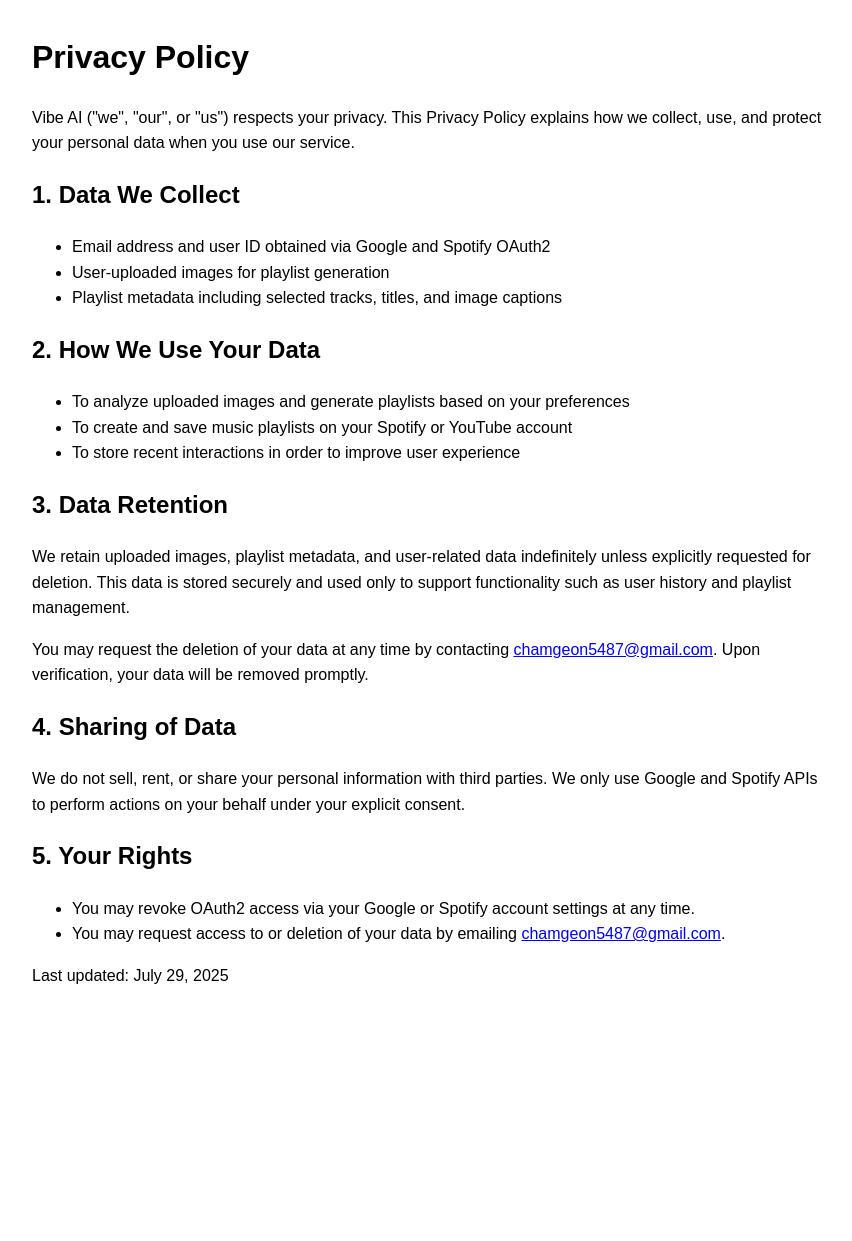
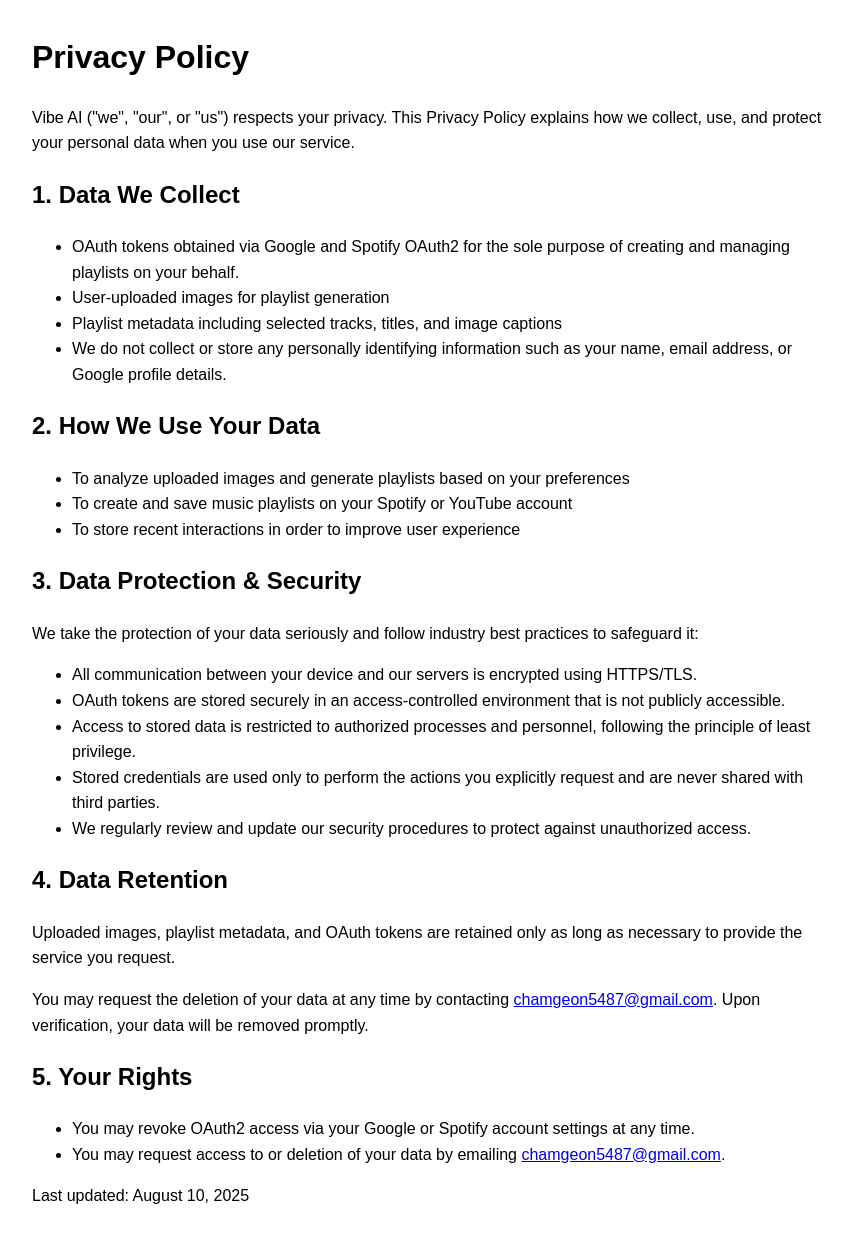
Before and after one commit to chamgeon/vibeai, a Flask app: page /privacy-policy in a window 1280 px wide. Shown: the whole page, without its empty margins (208-1060 px from the left). Before the commit the page ends 984 px from the top, so only its background shows below. Run offline with Flask 3, Linux system fonts and the light colour scheme; parts of the project's set-up code (start-up, migrations or seed data) failed here and were passed over.

Commit message:
privacy policy update

```diff
--- a/app/templates/privacy_policy.html
+++ b/app/templates/privacy_policy.html
@@ -12,9 +12,10 @@
 
   <h2>1. Data We Collect</h2>
   <ul>
-    <li>Email address and user ID obtained via Google and Spotify OAuth2</li>
+    <li>OAuth tokens obtained via Google and Spotify OAuth2 for the sole purpose of creating and managing playlists on your behalf.</li>
     <li>User-uploaded images for playlist generation</li>
     <li>Playlist metadata including selected tracks, titles, and image captions</li>
+    <li>We do not collect or store any personally identifying information such as your name, email address, or Google profile details.</li>
   </ul>
 
   <h2>2. How We Use Your Data</h2>
@@ -24,15 +25,25 @@
     <li>To store recent interactions in order to improve user experience</li>
   </ul>
 
-  <h2>3. Data Retention</h2>
+  <h2>3. Data Protection & Security</h2>
   <p>
-  We retain uploaded images, playlist metadata, and user-related data indefinitely unless explicitly requested for deletion. This data is stored securely and used only to support functionality such as user history and playlist management.
+    We take the protection of your data seriously and follow industry best practices to safeguard it:
+  </p>
+  <ul>
+    <li>All communication between your device and our servers is encrypted using HTTPS/TLS.</li>
+    <li>OAuth tokens are stored securely in an access-controlled environment that is not publicly accessible.</li>
+    <li>Access to stored data is restricted to authorized processes and personnel, following the principle of least privilege.</li>
+    <li>Stored credentials are used only to perform the actions you explicitly request and are never shared with third parties.</li>
+    <li>We regularly review and update our security procedures to protect against unauthorized access.</li>
+  </ul>
+
+  <h2>4. Data Retention</h2>
+  <p>
+    Uploaded images, playlist metadata, and OAuth tokens are retained only as long as necessary to provide the service you request.
   </p>
   <p>
-  You may request the deletion of your data at any time by contacting <a href="mailto:chamgeon5487@gmail.com">chamgeon5487@gmail.com</a>. Upon verification, your data will be removed promptly.
+    You may request the deletion of your data at any time by contacting <a href="mailto:chamgeon5487@gmail.com">chamgeon5487@gmail.com</a>. Upon verification, your data will be removed promptly.
   </p>
-  <h2>4. Sharing of Data</h2>
-  <p>We do not sell, rent, or share your personal information with third parties. We only use Google and Spotify APIs to perform actions on your behalf under your explicit consent.</p>
 
   <h2>5. Your Rights</h2>
   <ul>
@@ -40,6 +51,6 @@
     <li>You may request access to or deletion of your data by emailing <a href="mailto:chamgeon5487@gmail.com">chamgeon5487@gmail.com</a>.</li>
   </ul>
 
-  <p>Last updated: July 29, 2025</p>
+  <p>Last updated: August 10, 2025</p>
 </body>
 </html>
```
